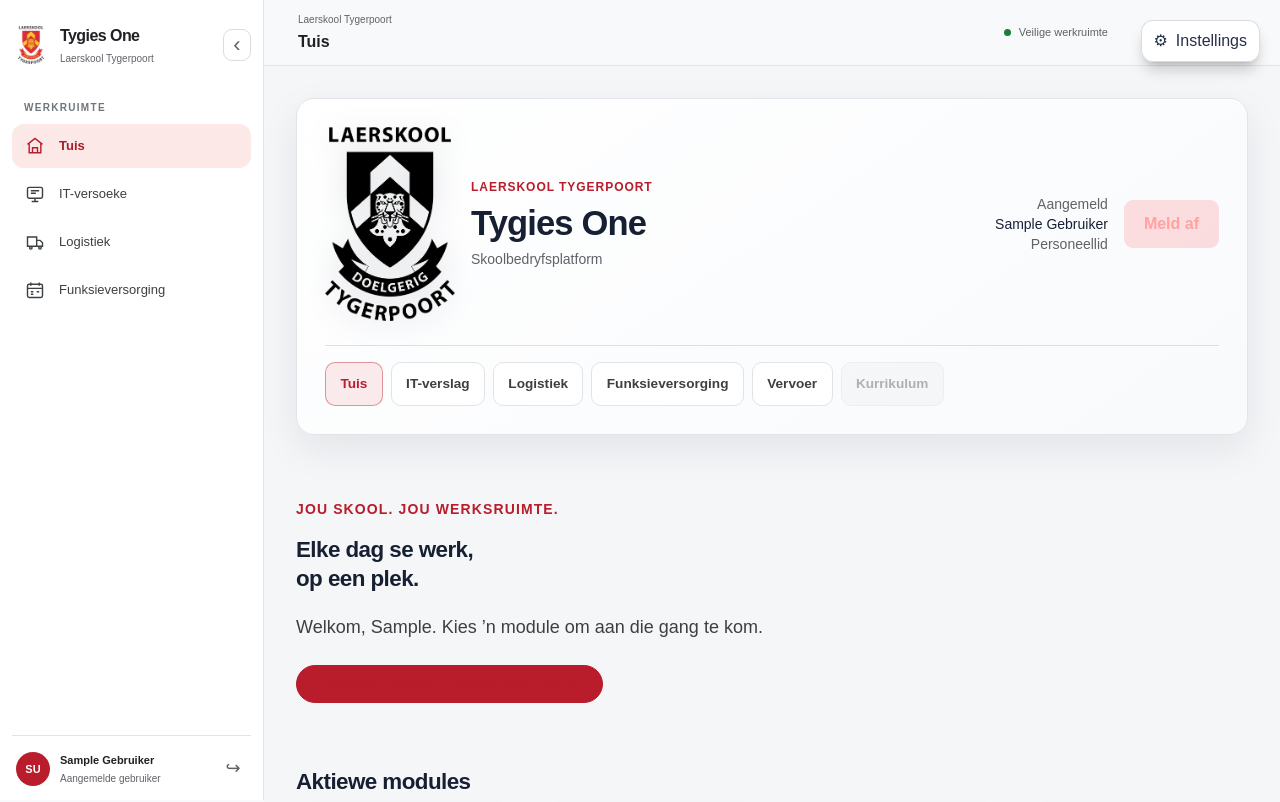
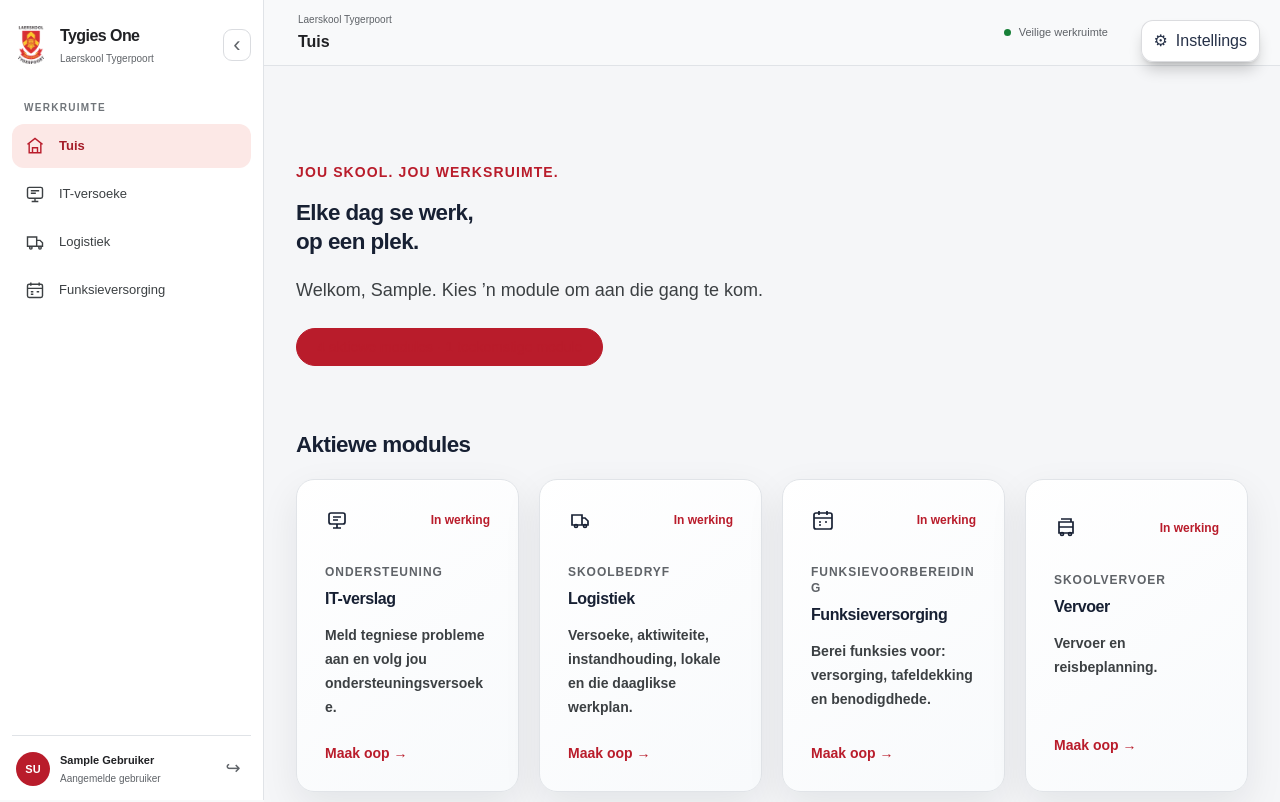
Before and after one commit to wbreytenbach-ops/nkrn-platform, a Next.js app in the folder web/: page / in a window 1280 px wide. Shown: the top 802 px of the page. Built offline with nearby package versions, Linux system fonts and the light colour scheme; sample sign-in values are in the browser's storage.

Commit message:
Move home navigation into shared workspace sidebar

```diff
--- a/web/src/app/page.tsx
+++ b/web/src/app/page.tsx
@@ -258,20 +258,7 @@ export default function Home() {
     return (
         <main className="nkrn-control q4-home min-h-screen text-white">
             <div className="relative z-10 mx-auto max-w-7xl px-5 py-8 sm:px-8">
-                <header className="nkrn-panel p-5 sm:p-7">
-                    <div className="flex flex-wrap items-center justify-between gap-5">
-                        <div className="flex items-center gap-4">
-                            <Image src="/wit-logo-tygies.png" alt="Laerskool Tygerpoort" width={130} height={52} priority />
-                            <div><p className="text-xs uppercase tracking-[.2em] text-[#e7b42b]">Laerskool Tygerpoort</p><h1 className="mt-2 text-2xl font-bold">Tygies One</h1><p className="mt-1 text-sm text-zinc-400">Skoolbedryfsplatform</p></div>
-                        </div>
-                        <div className="flex items-center gap-4"><div className="text-right text-sm"><p className="text-zinc-400">Aangemeld</p><p>{user.firstName} {user.lastName}</p><p className="text-zinc-400">{t(getRoleName(user.roleID))}</p></div><LogoutButton /></div>
-                    </div>
-                    <nav aria-label="Hoofnavigasie" className="mt-6 flex flex-wrap gap-2 border-t border-white/10 pt-4">
-                        <button type="button" aria-current="page" className="q4-nav">Tuis</button>
-                        {modules.map(module => <button type="button" className="q4-nav" key={module.key} disabled={module.status !== "active"} onClick={() => openModule(module)}>{t(module.name)}</button>)}
-                    </nav>
-                </header>
-                <section className="py-12 sm:py-16">
+<section className="py-12 sm:py-16">
                     <p className="text-sm uppercase tracking-[.2em] text-[#e7b42b]">Jou skool. Jou werksruimte.</p>
                     <h2 className="mt-4 max-w-3xl text-4xl font-bold tracking-tight sm:text-6xl">Elke dag se werk,<br />op een plek.</h2>
                     <p className="mt-5 text-lg text-zinc-300">
```
